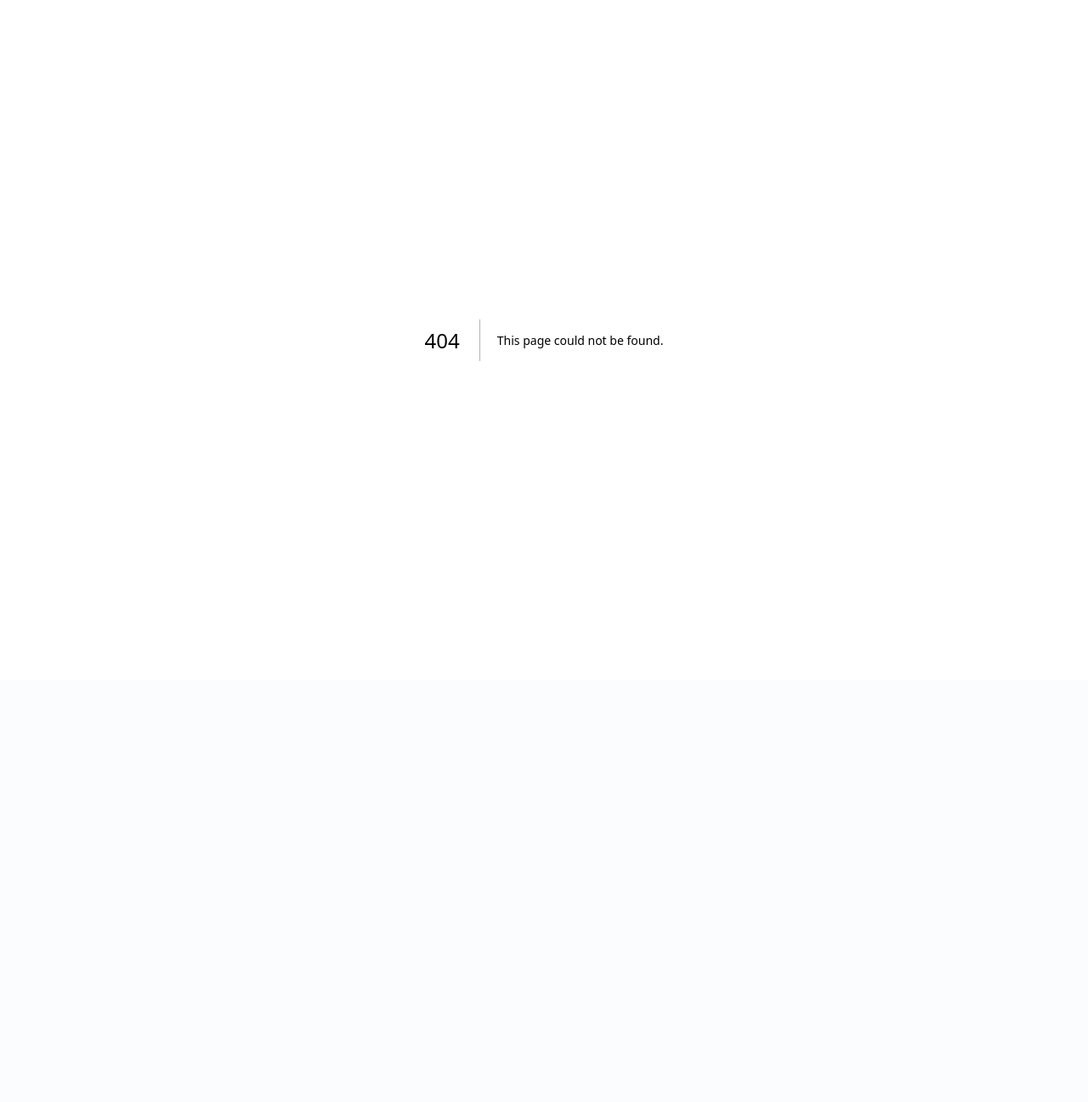
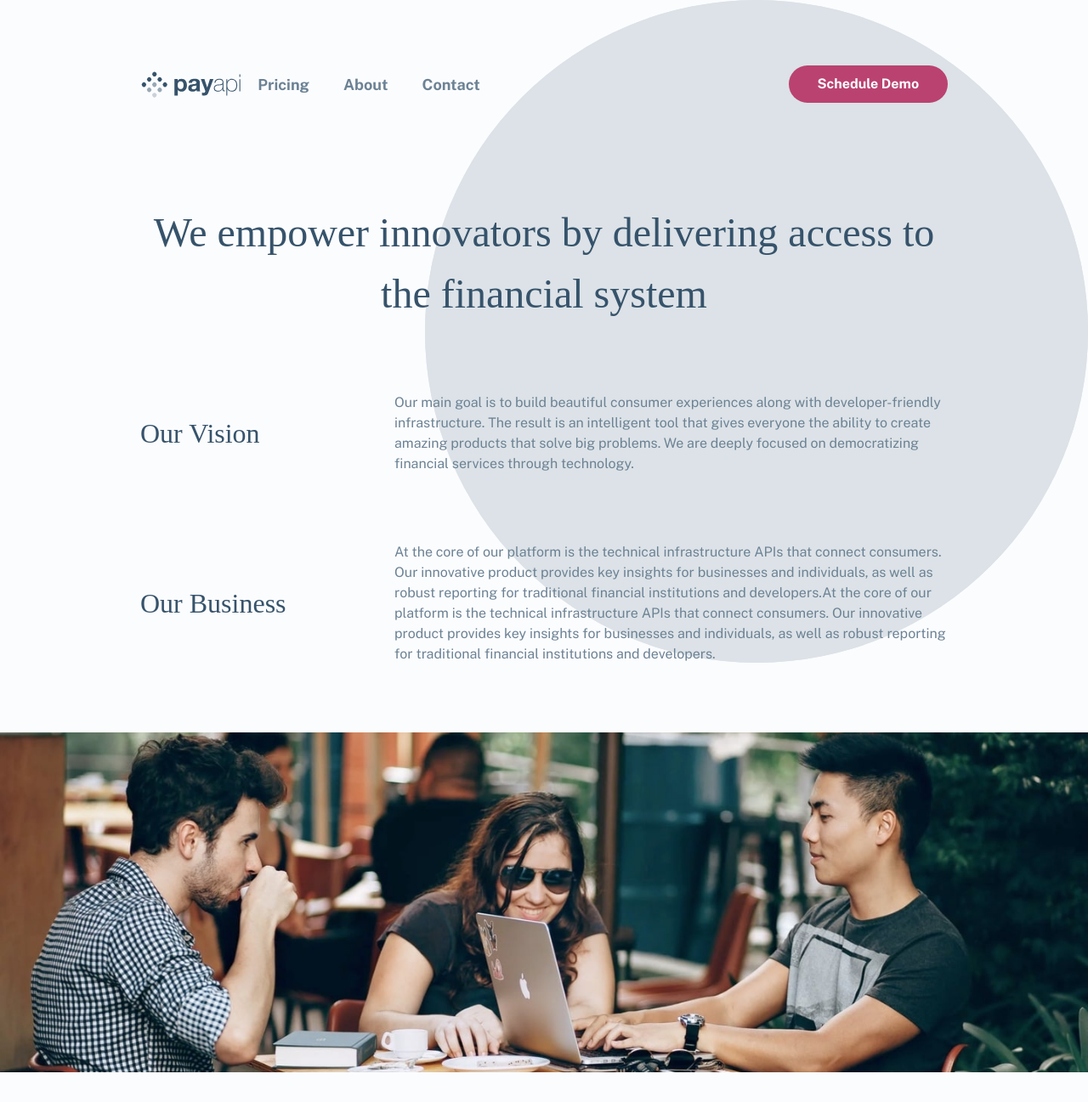
Before and after one commit to Divyajyoti1801/payapi_clone, a Next.js app: page /About in a window 1280 px wide. Before the commit this address had no page. Shown: the top 1297 px of the page at 85% size. Before the commit the page ends 800 px from the top, so only its background shows below. Built offline with nearby package versions, Linux system fonts and the light colour scheme.

Commit message:
About Us Page Completed

```diff
--- /dev/null
+++ b/app/About/page.tsx
@@ -0,0 +1,104 @@
+import Image from "next/image";
+import React from "react";
+import Container from "../components/Container";
+import Footer from "../components/Footer";
+import Header from "../components/Header";
+
+const About = () => {
+  return (
+    <div className="relative w-[100%] flex flex-col items-center justify-between h-[100%] bg-[url('/images/shared/desktop/bg-pattern-circle.svg')] bg-no-repeat bg-auto bg-top lg:bg-right-top gap-20">
+      <Header />
+      <Container>
+        <h1 className="text-headingMedium w-full text-center font-serif text-sanJuanBlue font-semiBold">
+          We empower innovators by delivering access to the financial system
+        </h1>
+      </Container>
+      <Container className="w-full flex flex-col md:flex-row items-center justify-center lg:justify-between gap-5">
+        <h1 className="w-full md:w-[30%] text-headingSmall text-center md:text-left font-serif text-sanJuanBlue font-semiBold">
+          Our Vision
+        </h1>
+        <p className="w-full md:w-[70%] text-lightSanJuanBlue text-center md:text-left">
+          Our main goal is to build beautiful consumer experiences along with
+          developer-friendly infrastructure. The result is an intelligent tool
+          that gives everyone the ability to create amazing products that solve
+          big problems. We are deeply focused on democratizing financial
+          services through technology.
+        </p>
+      </Container>
+      <Container className="w-full flex flex-col md:flex-row items-center justify-center lg:justify-between gap-5">
+        <h1 className="w-full md:w-[30%] text-headingSmall text-center md:text-left font-serif text-sanJuanBlue font-semiBold">
+          Our Business
+        </h1>
+        <p className="w-full md:w-[70%] text-lightSanJuanBlue text-center md:text-left">
+          At the core of our platform is the technical infrastructure APIs that
+          connect consumers. Our innovative product provides key insights for
+          businesses and individuals, as well as robust reporting for
+          traditional financial institutions and developers.At the core of our
+          platform is the technical infrastructure APIs that connect consumers.
+          Our innovative product provides key insights for businesses and
+          individuals, as well as robust reporting for traditional financial
+          institutions and developers.
+        </p>
+      </Container>
+      <div className="w-full relative aspect-square h-[50vh]">
+        <Image
+          src="/images/about/desktop/image-team-members.jpg"
+          fill
+          className="object-cover"
+          alt="meeting"
+        />
+      </div>
+      <Container className="w-full  flex flex-col md:flex-row justify-center items-center  lg:justify-space gap-4">
+        <div className="w-full h-full border-t-[2px] md:border-t-[2px] md:border-b-[2px] md:border-grey-300">
+          <p className="w-full md:hidden text-bodyText text-center text-lightSanJuanBlue">
+            Team Members
+          </p>
+          <h1 className="w-full text-center md:text-left text-headingExtraLarge text-customDarkPink font-serif">
+            300+
+          </h1>
+        </div>
+        <div className="w-full h-full md:border-t-[2px] md:border-b-[2px] md:border-grey-300">
+          <p className="w-full md:hidden text-bodyText text-lightSanJuanBlue text-center">
+            Offices in the US
+          </p>
+          <h1 className="w-full text-center md:text-left text-headingExtraLarge text-customDarkPink font-serif">
+            3
+          </h1>
+        </div>
+        <div className="w-full h-full md:border-t-[2px] border-b-[2px] md:border-grey-300">
+          <p className="w-full md:hidden text-bodyText text-center text-lightSanJuanBlue">
+            Transactions analyzed
+          </p>
+          <h1 className="w-full text-center md:text-left text-headingExtraLarge text-customDarkPink font-serif">
+            10M+
+          </h1>
+        </div>
+      </Container>
+      <Container className="w-full flex flex-col md:flex-row items-center justify-center lg:justify-between gap-5">
+        <h1 className="w-full md:w-[30%] text-headingSmall text-center md:text-left font-serif text-sanJuanBlue font-semiBold">
+          The Culture
+        </h1>
+        <p className="w-full md:w-[70%] text-lightSanJuanBlue text-center md:text-left">
+          We strongly believe there's always an opportunity to learn from each
+          other outside of day-to-day work, whether it's company-wide offsites,
+          internal hackathons, or co-worker meetups. We always value cross-team
+          collaboration and diversity of thought, no matter the job title.
+        </p>
+      </Container>
+      <Container className="w-full flex flex-col md:flex-row items-center justify-center lg:justify-between gap-5">
+        <h1 className="w-full md:w-[30%] text-headingSmall text-center md:text-left font-serif text-sanJuanBlue font-semiBold">
+          The People
+        </h1>
+        <p className="w-full md:w-[70%] text-lightSanJuanBlue text-center md:text-left">
+          We're all passionate about building a more efficient and inclusive
+          financial infrastructure together. At PayAPI, we have diverse
+          backgrounds and skills.
+        </p>
+      </Container>
+
+      <Footer />
+    </div>
+  );
+};
+
+export default About;
--- /dev/null
+++ b/app/Contact/page.tsx
@@ -0,0 +1,7 @@
+import React from "react";
+
+const Contact = () => {
+  return <div>Contact</div>;
+};
+
+export default Contact;
--- /dev/null
+++ b/app/Pricing/page.tsx
@@ -0,0 +1,7 @@
+import React from "react";
+
+const Pricing = () => {
+  return <div>Pricing</div>;
+};
+
+export default Pricing;
```
